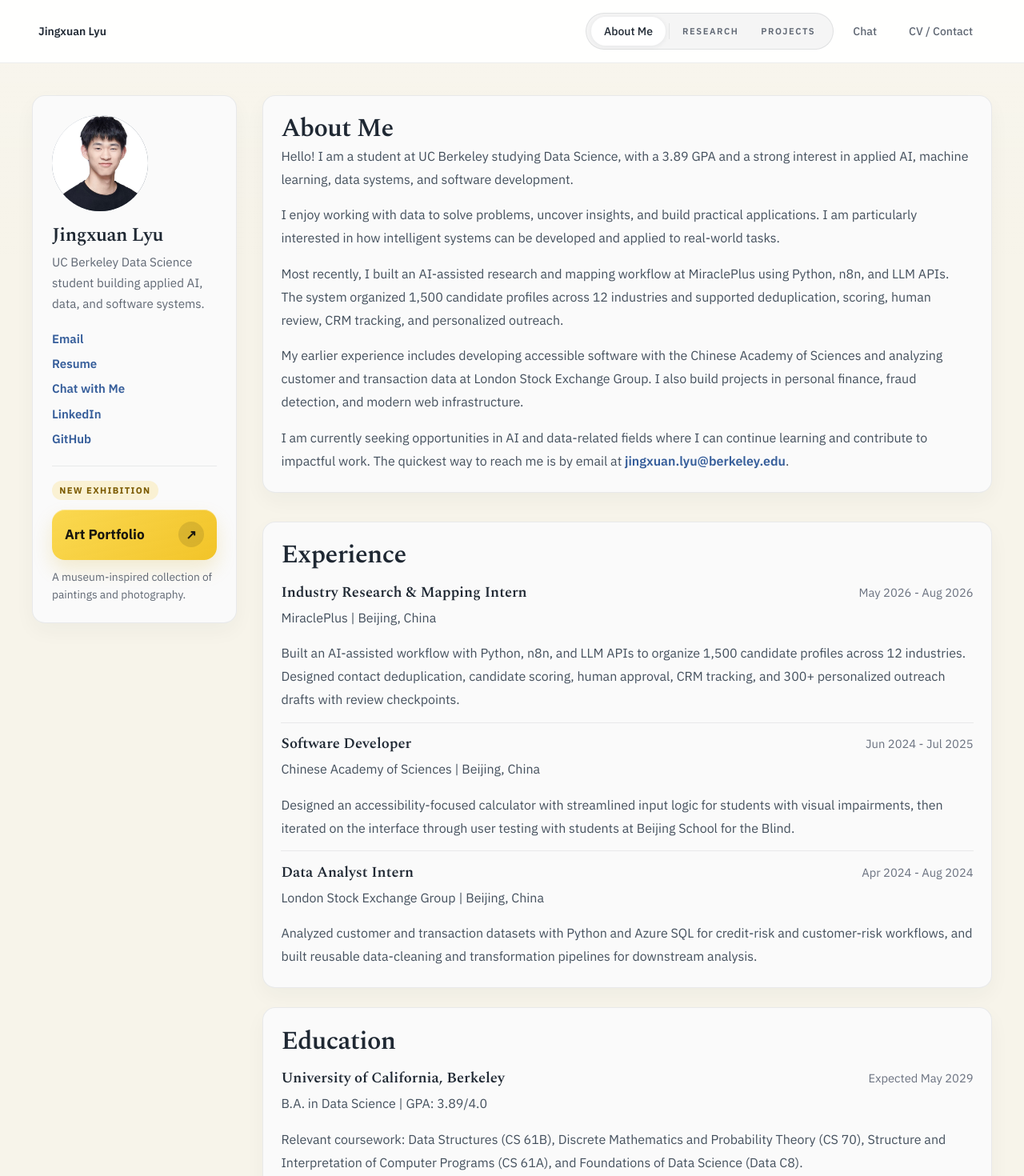
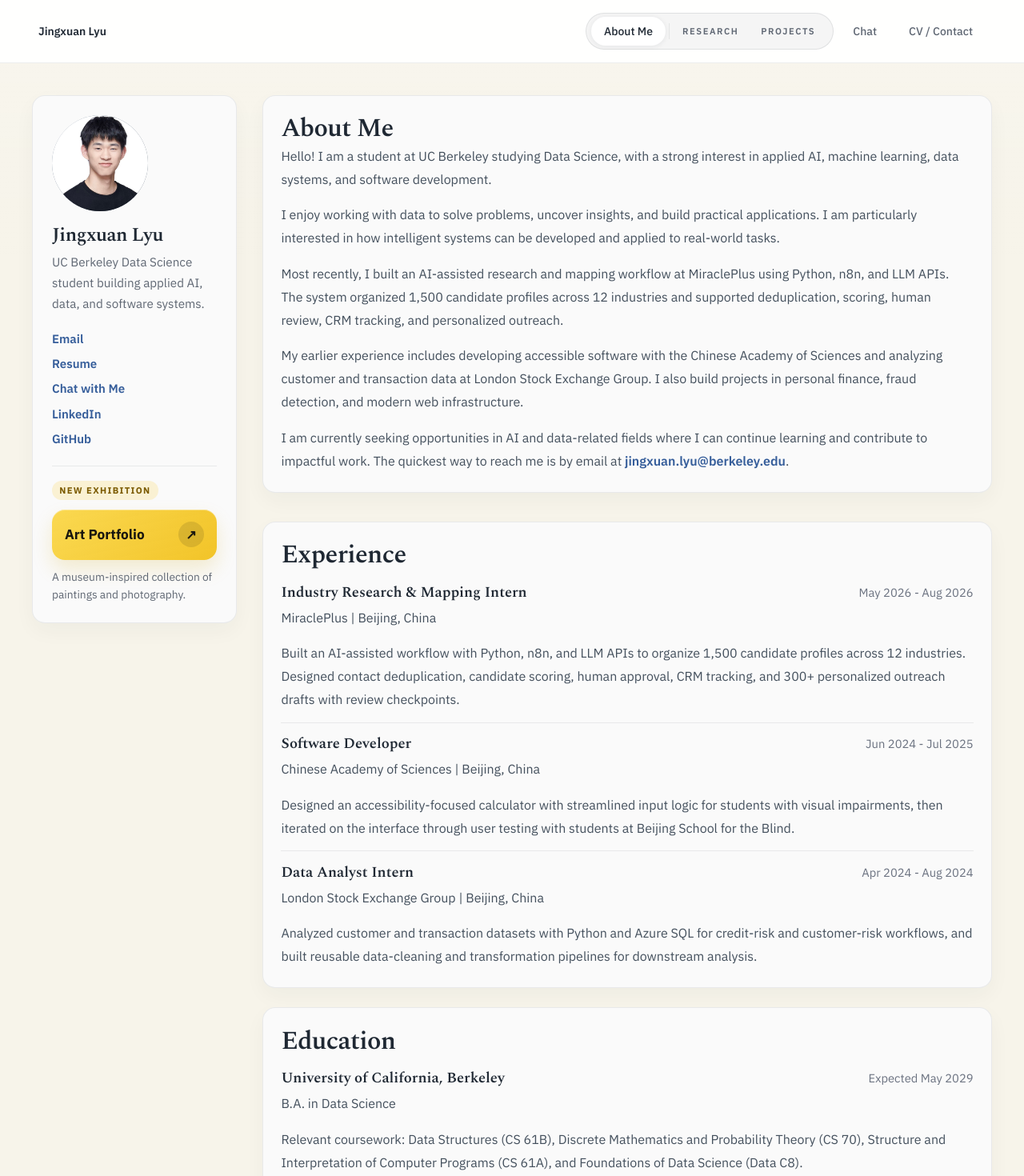
Before and after one commit to john092985/Personal_site, a Next.js app in the folder personal-site/: page / in a window 1280 px wide. Shown: the top 1470 px of the page at 80% size. Built offline with nearby package versions, Linux system fonts and the light colour scheme.

Commit message:
Remove GPA from homepage

```diff
--- a/personal-site/app/page.tsx
+++ b/personal-site/app/page.tsx
@@ -81,8 +81,8 @@ export default function HomePage() {
             <h2>About Me</h2>
             <p>
               Hello! I am a student at UC Berkeley studying Data Science, with a
-              3.89 GPA and a strong interest in applied AI, machine learning,
-              data systems, and software development.
+              strong interest in applied AI, machine learning, data systems,
+              and software development.
             </p>
             <p>
               I enjoy working with data to solve problems, uncover insights,
--- a/personal-site/data/portfolio.ts
+++ b/personal-site/data/portfolio.ts
@@ -287,7 +287,7 @@ export const contactLinks = [
 export const education: ResumeItem[] = [
   {
     title: "University of California, Berkeley",
-    subtitle: "B.A. in Data Science | GPA: 3.89/4.0",
+    subtitle: "B.A. in Data Science",
     period: "Expected May 2029",
     body: "Relevant coursework: Data Structures (CS 61B), Discrete Mathematics and Probability Theory (CS 70), Structure and Interpretation of Computer Programs (CS 61A), and Foundations of Data Science (Data C8).",
     image: "/berkeley-campus.png",
```
